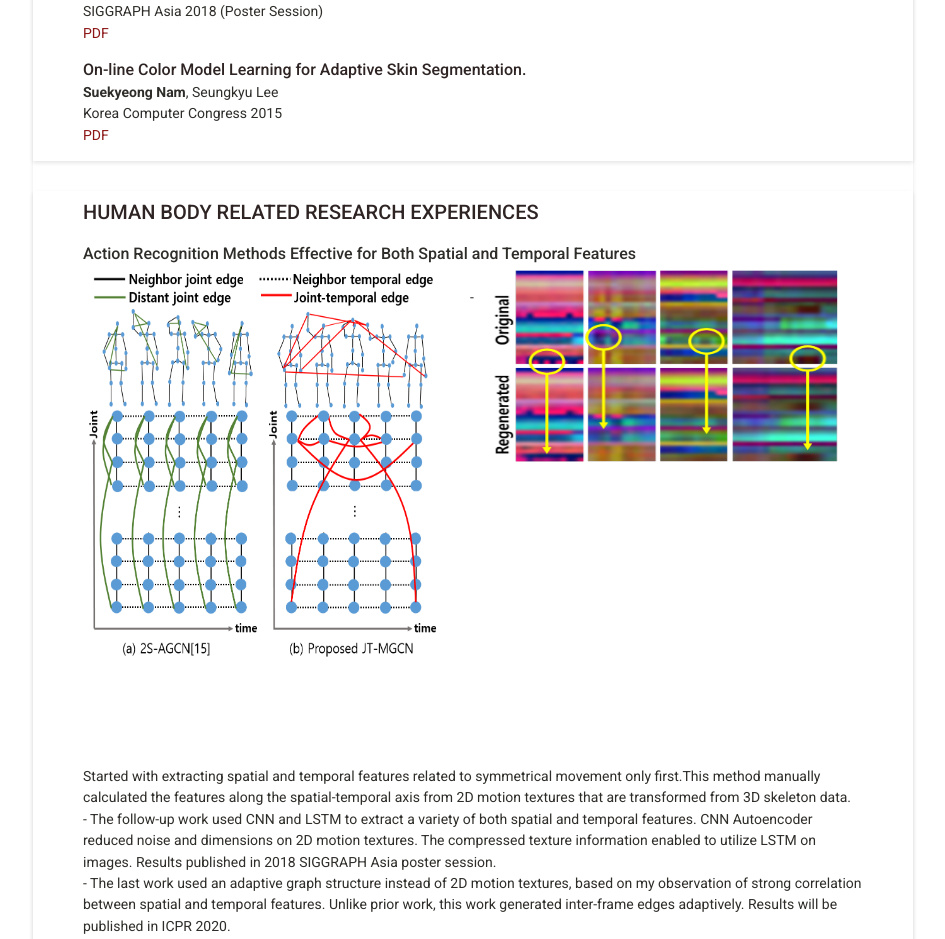
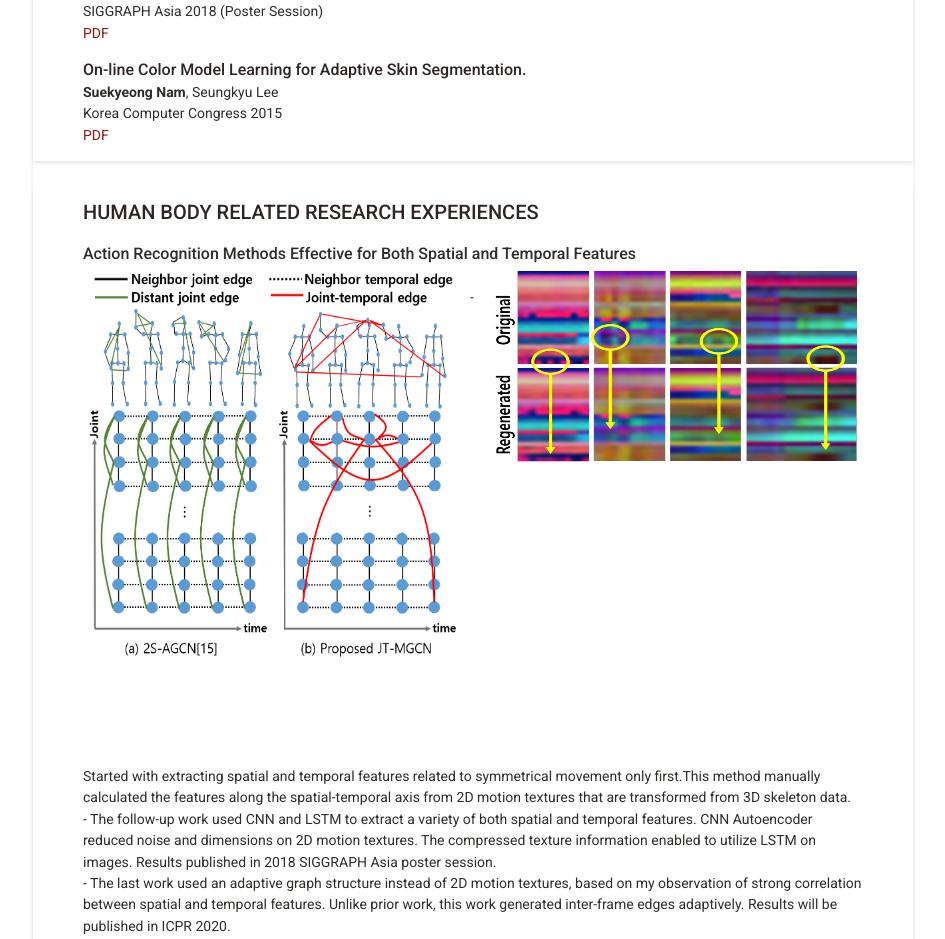
Before and after one commit to SuekyeongNam/SuekyeongNam.github.io, a Jekyll site: the page built from index.html, in a window 1280 px wide. Shown: the part 733-1672 px from the top of the page, without its empty margins (167-1112 px from the left). Built offline with Jekyll 4.4.1, drawn with Linux system fonts in a browser that asks for light colours; some web fonts are replaced.

Commit message:
image size modify

```diff
--- a/_includes/humanbody_projects.html
+++ b/_includes/humanbody_projects.html
@@ -13,10 +13,10 @@
         </span><br>
         <span>
           <div style="width:380px; height:500px; border:0px; float:left; margin-right:7px;">
-            <img src="{{site.baseurl}}/assets/images/icpr20-thumbnail.png" align="center" style="width: 360px; height: 400px;"/>
+            <img src="{{site.baseurl}}/assets/images/icpr20-thumbnail.png" align="center" style="width: 380px; height: 400px;"/>
           </div>
           <div style="width:380px; height:500px; border:0px; float:right;">
-            <img src="{{site.baseurl}}/assets/images/sigga18-thumbnail.png" align="center" style="width: 360px; height: 200px;"/>
+            <img src="{{site.baseurl}}/assets/images/sigga18-thumbnail.png" align="center" style="width: 380px; height: 200px;"/>
           </div>
         </span>
         <span class="summary">
```
